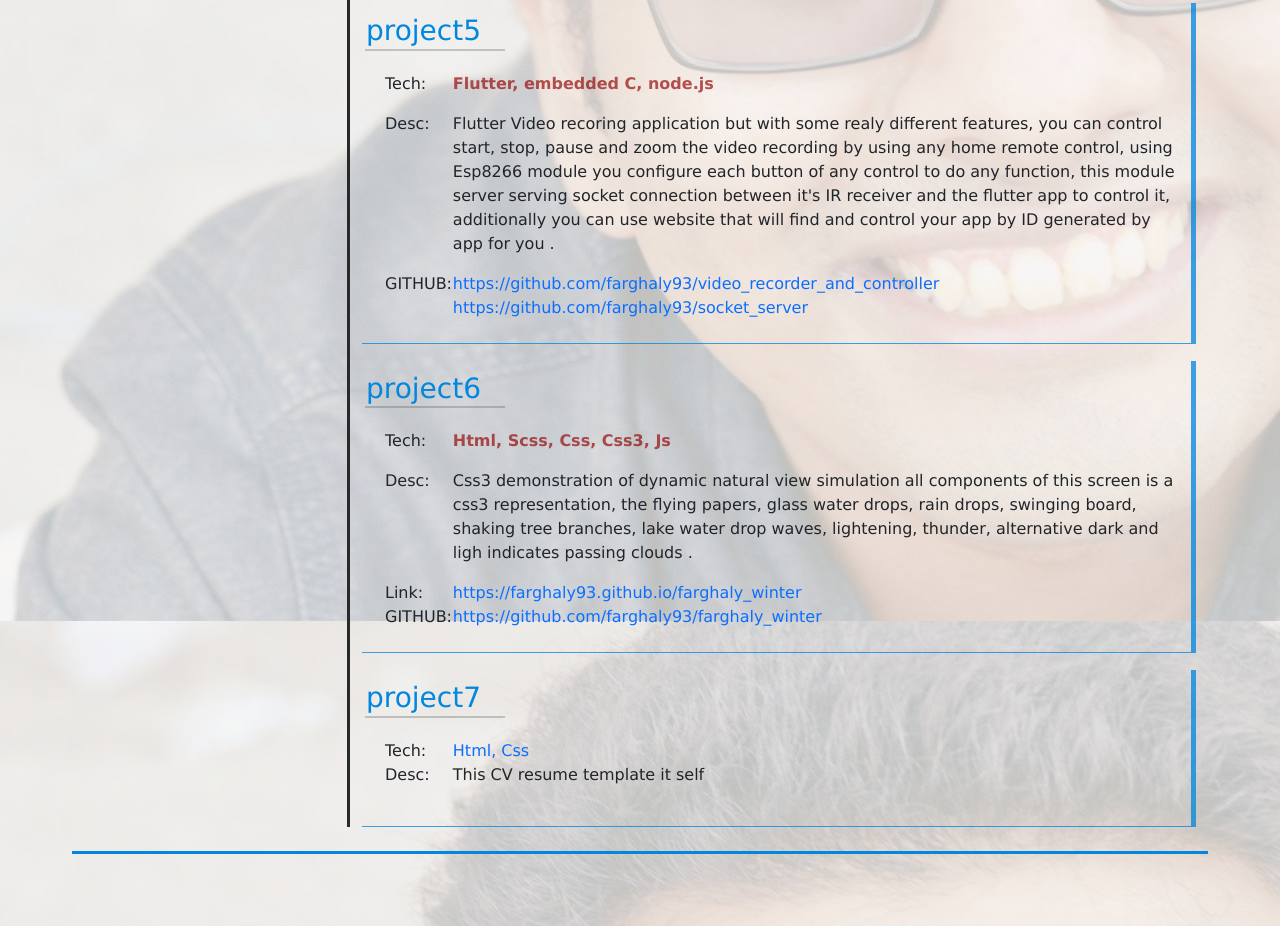
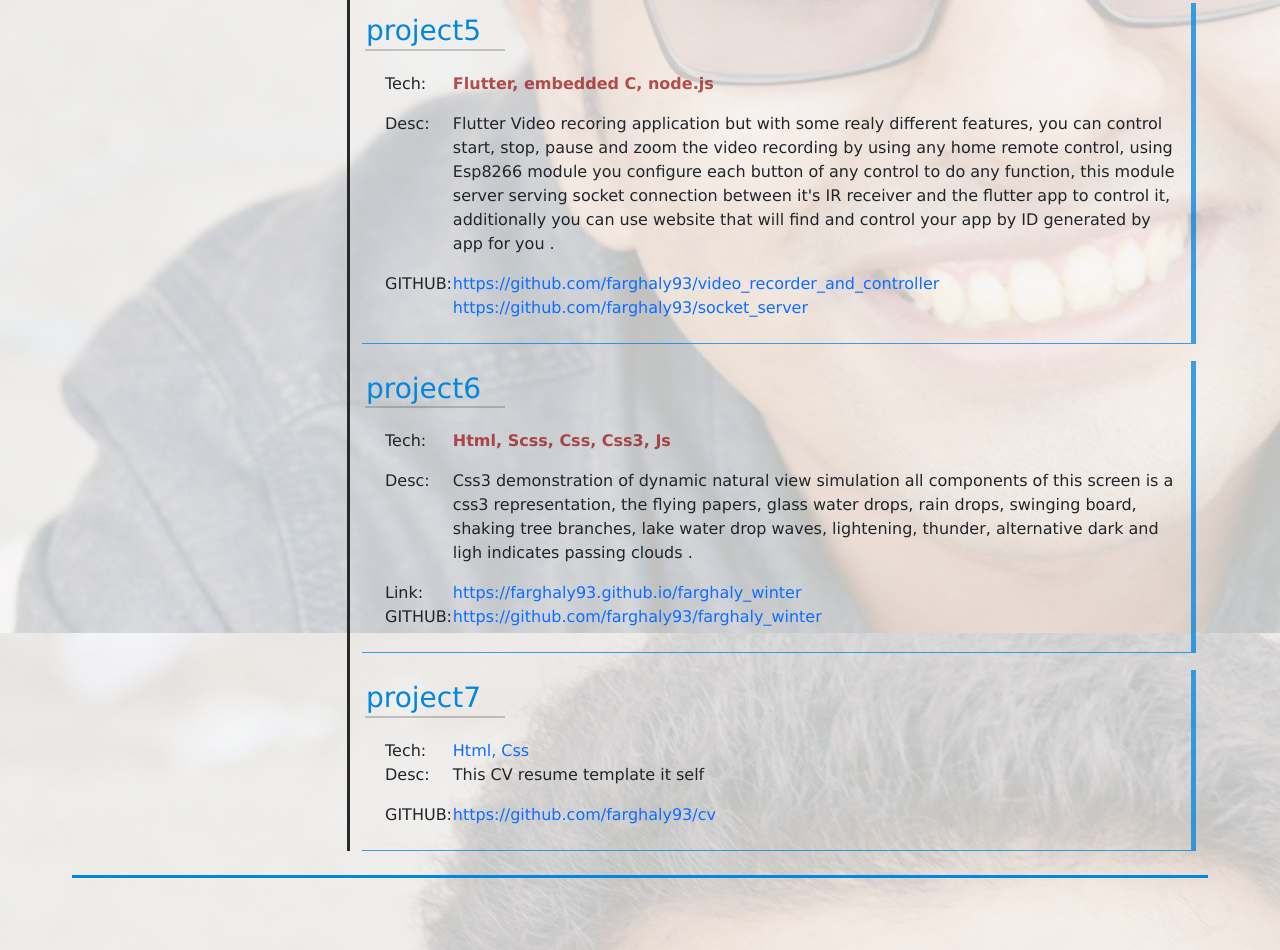
Before and after one commit to farghaly93/cv, a plain HTML site: page index.html in a window 1280 px wide. Shown: the part 3779-4729 px from the top of the page. Before the commit the page ends 4705 px from the top, so only its background shows below. Drawn offline with nearby package versions, Linux system fonts and the light colour scheme.

Commit message:
Update index.html

```diff
--- a/index.html
+++ b/index.html
@@ -477,12 +477,12 @@
                                                             <div class="col-1">Desc: </div>
                                                             <div class="col-11"><p>This CV resume template it self</p></div>
                                                         </div>
-                                                        <!-- <div class="row">
+                                                        <div class="row">
                                                             <div class="col-1">GITHUB: </div>
                                                             <div class="col-11">
-                                                                <a href="https://github.com/farghaly93/video_recorder_and_controller">https://github.com/farghaly93/video_recorder_and_controller</a>
+                                                                <a href="https://github.com/farghaly93/cv">https://github.com/farghaly93/cv</a>
                                                             </div>
-                                                        </div> -->
+                                                        </div>
                                                     </div>
                                                 </div>
                                             </div>
```
